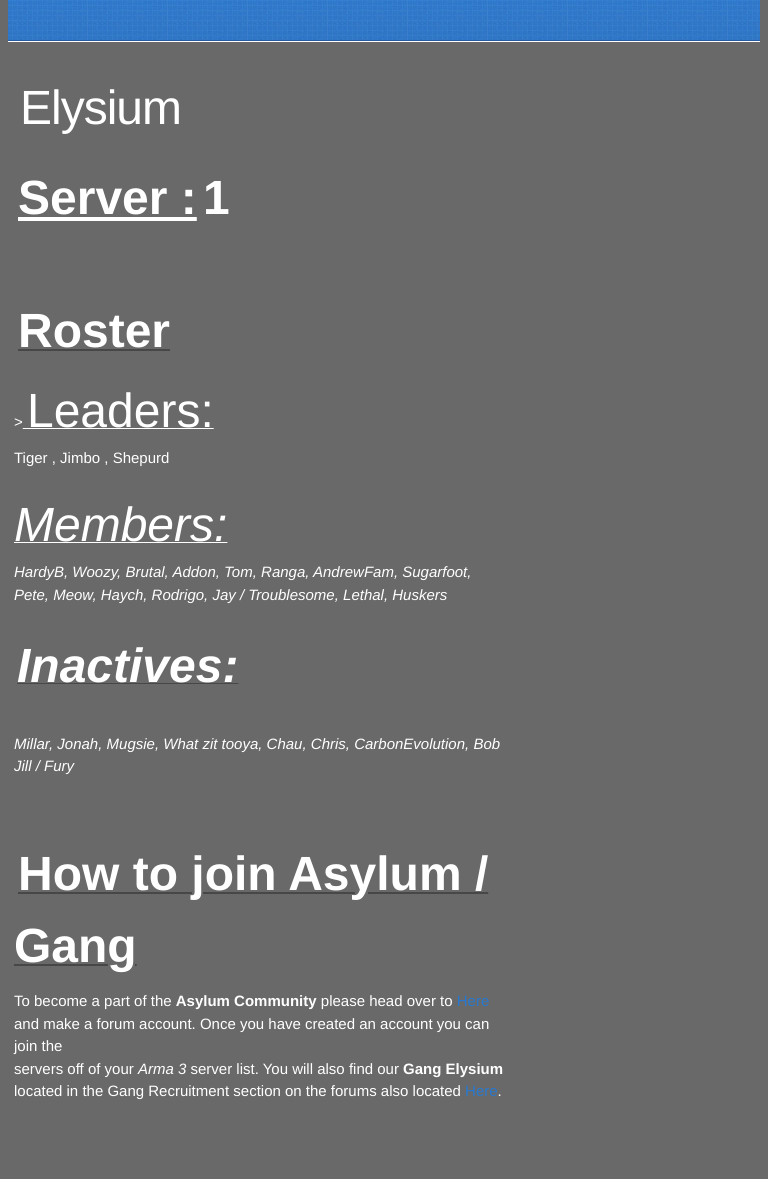
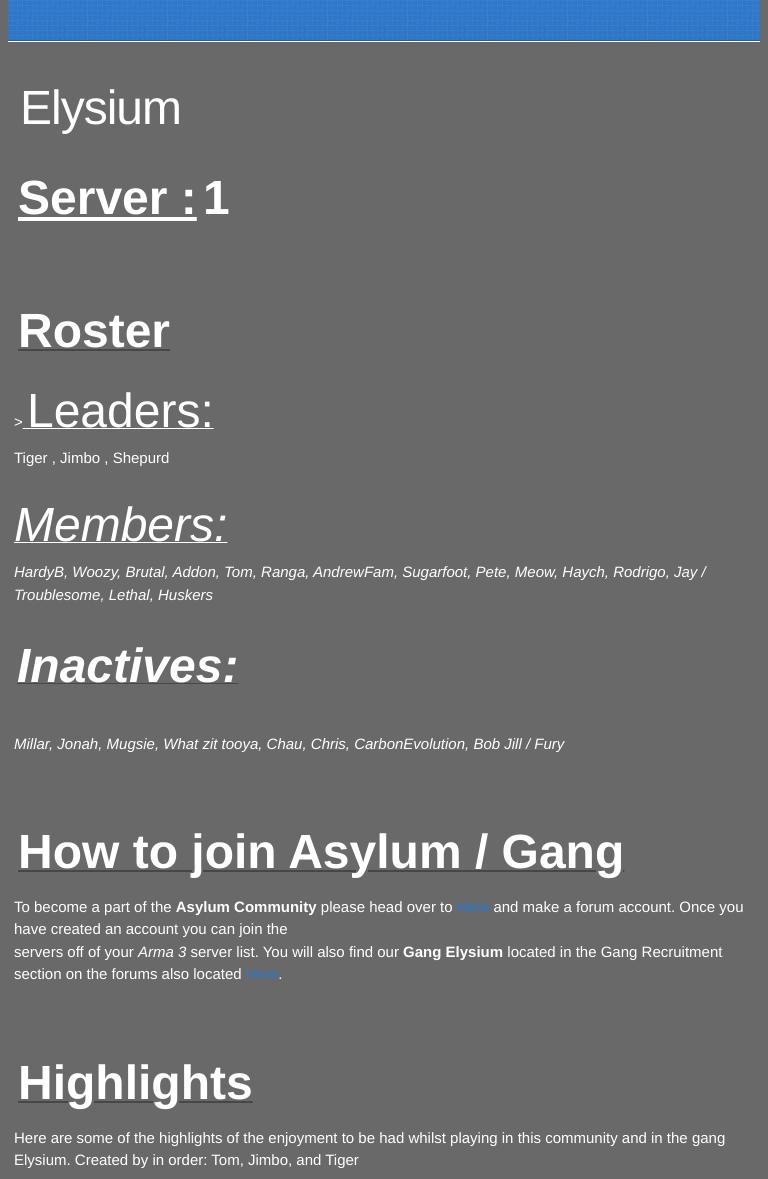
Before and after one commit to DerekR0123/Rossfitness.github.io, a Jekyll site: the page index.html, which Jekyll copies as it is, in a window 768 px wide. Shown: the part 221-1400 px from the top of the page. Built offline with Jekyll 4.4.1, drawn with Linux system fonts in a browser that asks for light colours.

Commit message:
Update stylesheet.css

```diff
--- a/stylesheets/stylesheet.css
+++ b/stylesheets/stylesheet.css
@@ -797,7 +797,7 @@
     font-size: 30px;
   }
   #main-content {
-    width: 490px;
+    width: 740px;
   }
   #main-content h1:before,
   #main-content h2:before,
@@ -807,7 +807,6 @@
   #main-content h6:before {
     padding-right: 0;
     margin-left: 0;
-    content: none;
   }
 }
 
@@ -876,7 +875,6 @@
   #main-content h6:before {
     padding-right: 0;
     margin-left: 0;
-    content: none;
   }
 }
 
```
